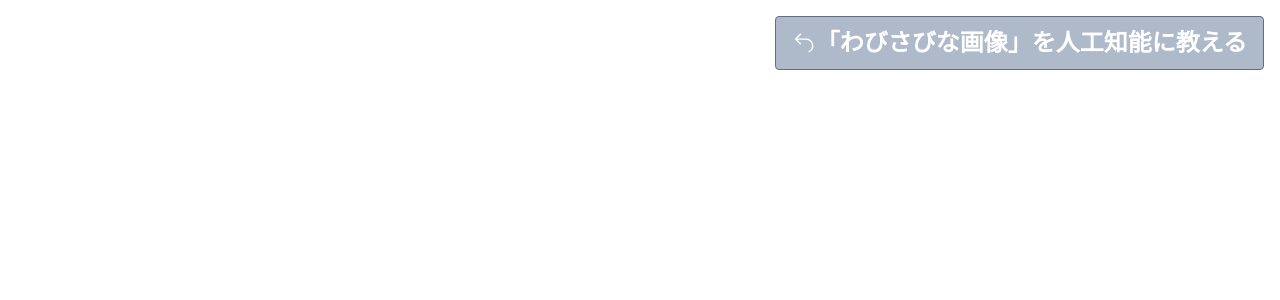
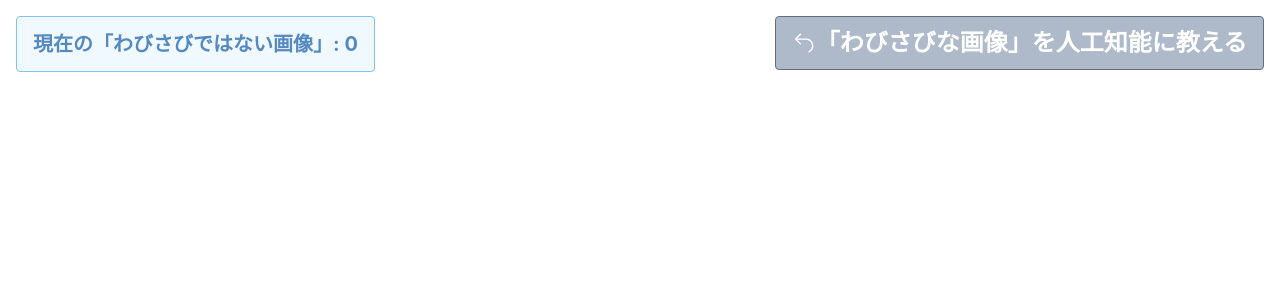
Before and after one commit to sforzando/NamikawaLab2019, a Flask app: page /moved in a window 1280 px wide. Shown: the top 300 px of the page. Run offline with Flask 2, Linux system fonts and the light colour scheme; parts of the project's set-up code (start-up, migrations or seed data) failed here and were passed over.

Commit message:
:+1: Show current moved image count

```diff
--- a/run.py
+++ b/run.py
@@ -13,7 +13,8 @@ MOSAIC_PATH = '/mnt/dataset/mosaic/'
 app = Flask(__name__)
 
 # Add RotatingFileHandler to Flask Logger
-handler = logging.handlers.RotatingFileHandler('NamikawaLab2019.log', maxBytes=10000, backupCount=5)
+handler = logging.handlers.FileHandler('NamikawaLab2019.log')
+# handler = logging.handlers.RotatingFileHandler('NamikawaLab2019.log', maxBytes=10000, backupCount=5)
 handler.setLevel(logging.DEBUG)
 handler.setFormatter(logging.Formatter('[%(asctime)s] %(levelname)s in %(module)s: %(message)s'))
 app.logger.addHandler(handler)
--- a/templates/moved.html
+++ b/templates/moved.html
@@ -12,9 +12,13 @@
 </head>
 
 <body class="">
+<div id='count' class="bg-blue-100 border border-blue-400 text-blue-700 px-4 py-3 rounded z-30 fixed top-0 left-0 m-4"
+     style="opacity: 0.8;">
+  <p class="font-bold text-xl">現在の「わびさびではない画像」: {{ images | count }}</p>
+</div>
 <div id='info' class="bg-teal-100 border border-teal-400 text-teal-700 px-4 py-3 rounded z-30 fixed top-0 left-0 m-4"
      style="opacity: 0.9;" role="alert">
-  <p class="font-bold text-2xl">人工知能に「わびさびではない画像」を戻しました。</p>
+  <p class="font-bold text-2xl">「わびさびな画像」を戻しました。</p>
 </div>
 <form class="flex flex-wrap content-center justify-center max-w-full max-h-full bg-gray-300">
   {% for image in images | sort %}
```
Also changed, not shown: README.md.
